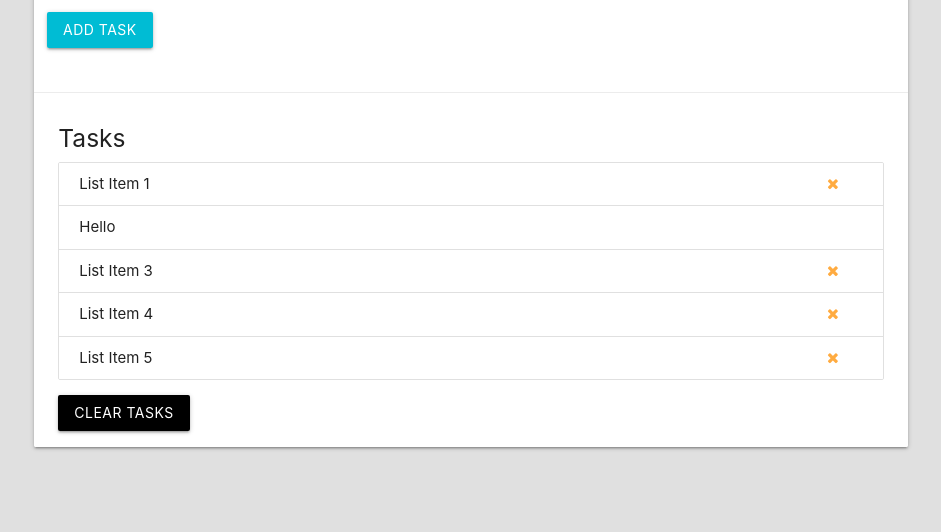
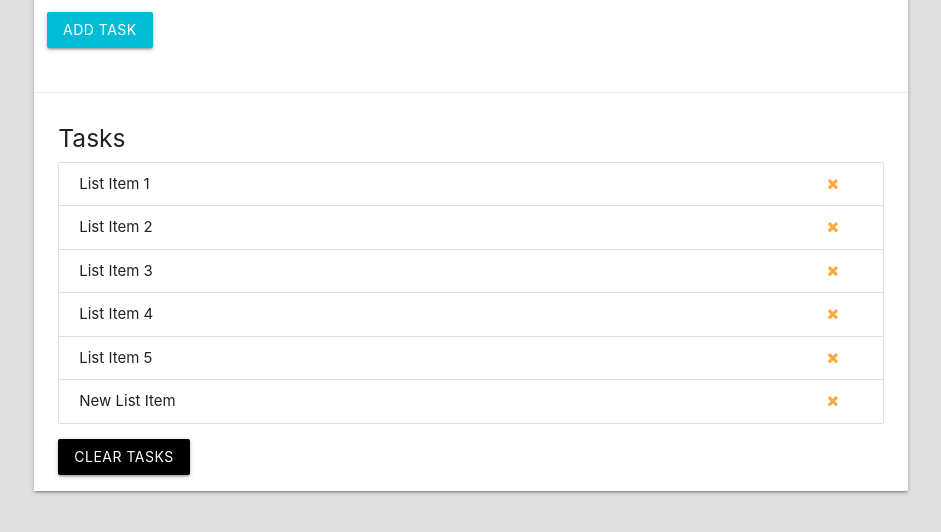
Before and after one commit to jmjaro-dev/JS_Lessons, a plain HTML site: page dom.html in a window 1280 px wide. Shown: the part 144-676 px from the top of the page, without its empty margins (169-1110 px from the left). Drawn offline with nearby package versions, Linux system fonts and the light colour scheme.

Commit message:
Aug 31 - create Element

```diff
--- /dev/null
+++ b/DOM_Manipulation/create_element.js
@@ -0,0 +1,31 @@
+// Create Element
+const li = document.createElement('li');
+
+// Add class
+li.className = 'collection-item';
+
+// Add ID
+li.id = 'new-item';
+
+// Add attribute
+li.setAttribute('title', 'New Item');
+
+// Create text node and append
+li.appendChild(document.createTextNode('New List Item'));
+
+// Create new link element
+const link = document.createElement('a');
+
+// Add class in link
+link.className = 'delete-item secondary-content';
+
+// Add icon HTML
+link.innerHTML = '<i class="fa fa-remove"></i>'
+
+// Append link into li
+li.appendChild(link);
+
+// Append li as child to ul
+document.querySelector('ul.collection').appendChild(li);
+
+console.log(document.querySelector('ul.collection').appendChild(li));
--- a/dom.html
+++ b/dom.html
@@ -77,6 +77,6 @@
   <!-- Compiled and minified JavaScript -->
   <script src="https://cdnjs.cloudflare.com/ajax/libs/materialize/1.0.0/js/materialize.min.js"></script>
   <!-- Custom JS -->
-  <script src="/DOM_Manipulation/childNodes.js"></script>
+  <script src="/DOM_Manipulation/create_element.js"></script>
 </body>
 </html>
```
